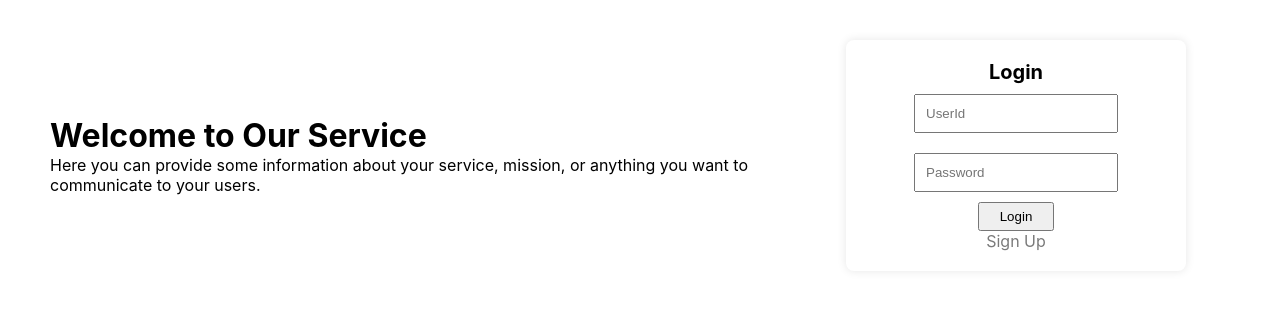
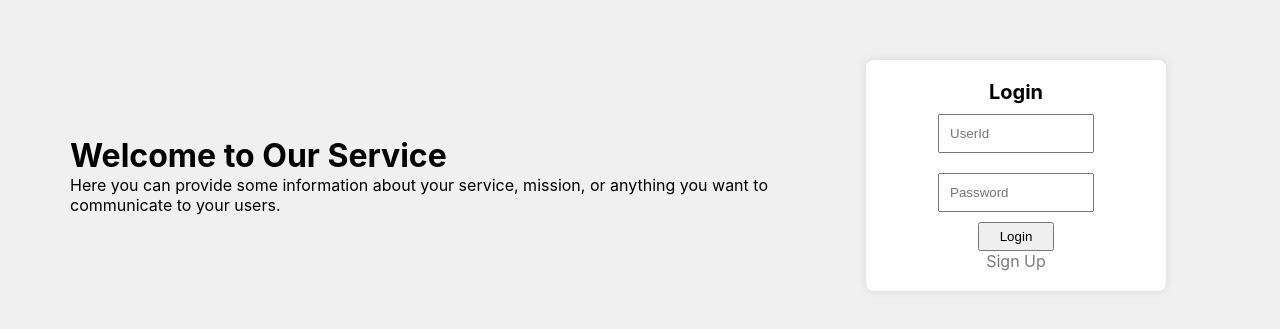
Before and after one commit to ha9eun/madcamp3, a React (Create React App) app in the folder me/: page /login in a window 1280 px wide. Shown: the part 245-574 px from the top of the page. Built offline with nearby package versions, Linux system fonts and the light colour scheme.

Commit message:
main 레이아웃 해결

```diff
--- a/me/src/App.css
+++ b/me/src/App.css
@@ -1,5 +1,14 @@
+* {
+  margin: 0;
+  padding: 0;
+  box-sizing: border-box;
+}
+
 .App {
   text-align: center;
+  display: flex;
+  flex-direction: column;
+  min-height: 100vh;
 }
 
 .login-container {
@@ -131,3 +140,10 @@
   padding: 20px;
   text-align: center;
 }
+
+.app-main {
+  width: 100%;
+  background-color: #f0f0f0;
+  padding: 20px;
+  flex: 1;
+}
--- a/me/src/App.js
+++ b/me/src/App.js
@@ -1,7 +1,6 @@
 import React from 'react';
 import { BrowserRouter as Router, Route, Routes, useLocation, Navigate } from 'react-router-dom';
 import { AnswerProvider } from './context/AnswerContext';
-// import MyCalendar from './components/Calendar/Calendar';
 import Login from './components/Login/Login';
 import Signup from './components/Signup/Signup';
 import Main from './components/Main/Main';
@@ -27,6 +26,7 @@ function App() {
   return (
     <div className="App">
       {!hideNavbarPaths.includes(location.pathname) && <Navbar />}
+      <div className="app-main">
         <Routes>
           <Route path="/login" element={<Login />} />
           <Route path="/signup" element={<Signup />} />
@@ -39,6 +39,7 @@ function App() {
           <Route path="/viewanswer/:answer_id" element={<PrivateRoute component={ViewAnswer} />} />
           <Route path="/friend/:friendId" element={<FriendPage />} />
         </Routes>
+      </div>
     </div>
   );
 }
--- a/me/src/components/WordTree/WordTree.css
+++ b/me/src/components/WordTree/WordTree.css
@@ -1,17 +1,15 @@
-/* CSS 파일 */
-/* .App {
-    height: 500px;
+/* CSS 초기화 */
+* {
     margin: 0;
     padding: 0;
-  } */
+    box-sizing: border-box;
+  }
 
-.main {
-    width: 100%;
-    /* height: 100vh; */
-    background-color: yellow;
-    /* display: flex;
-    flex-direction: column;
-    align-items: center;
-    justify-content: center;
-    padding-bottom: 0px; */
-}
+
+
+.wordtree-main {
+    width: 50%;
+    text-align: center;
+    padding: 20px;
+    display: inline-block;
+  }
--- a/me/src/components/WordTree/WordTree.js
+++ b/me/src/components/WordTree/WordTree.js
@@ -3,6 +3,7 @@ import axios from 'axios';
 import WordCloudLib from 'wordcloud';
 import html2canvas from 'html2canvas';
 import { useNavigate } from 'react-router-dom';
+import './WordTree.css';
 
 function WordTree() {
   const [words, setWords] = useState([]);
@@ -88,7 +89,7 @@ function WordTree() {
       drawOutOfBound: false,
       shuffle: false,
       click: (item) => {
-        navigate('/wordclick', { state: { word: item[0], frequency: item[1] } });
+        navigate('/answer/' + item[1], { state: { word: item[0] } });
       },
       ellipticity: 0.6,
       shape: 'circle',
@@ -148,8 +149,9 @@ function WordTree() {
   };
 
   return (
-    <div className="main" ref={captureRef}>
+    <div className="wordtree-main" ref={captureRef}>
       <button onClick={captureScreenshot}>Capture</button>
+      <div className="wordtree-container">
         <div style={{ textAlign: 'center', backgroundColor: '#fff', padding: '20px', display: 'inline-block', height: '450px' }}>
           <div style={{ position: 'relative', width: '600px', margin: '0 auto' }}>
             <canvas
@@ -216,9 +218,7 @@ function WordTree() {
             </div>
           </div>
         </div>
-      {/* <div style={{ textAlign: 'center', marginTop: '0px' }}>
-        <button onClick={captureScreenshot}>Capture</button>
-      </div> */}
+      </div>
     </div>
   );
 }
```
Also changed, not shown: 1 other file (tests, documents, lock files or other folders). Lines whose indentation alone changed are shown as unchanged.
